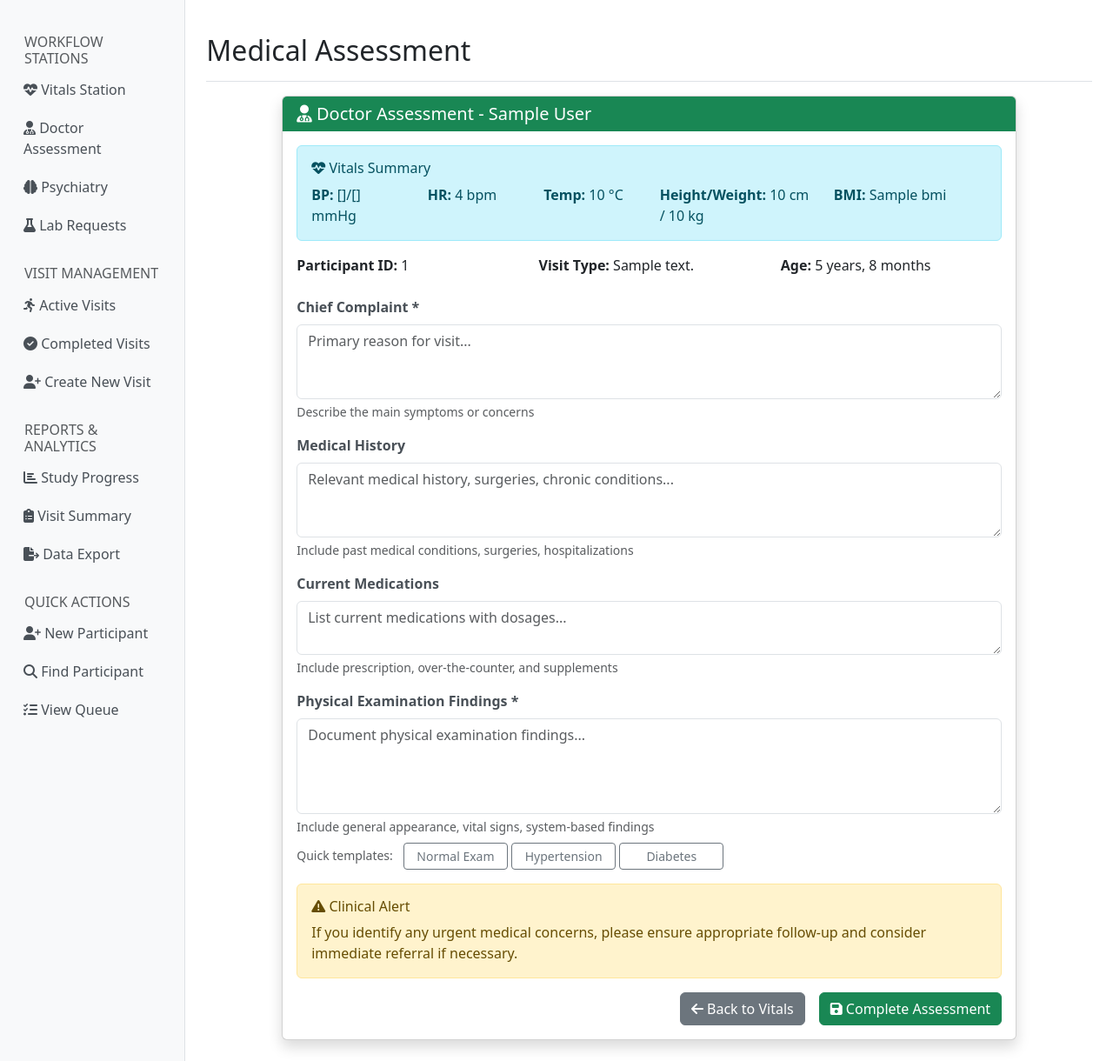
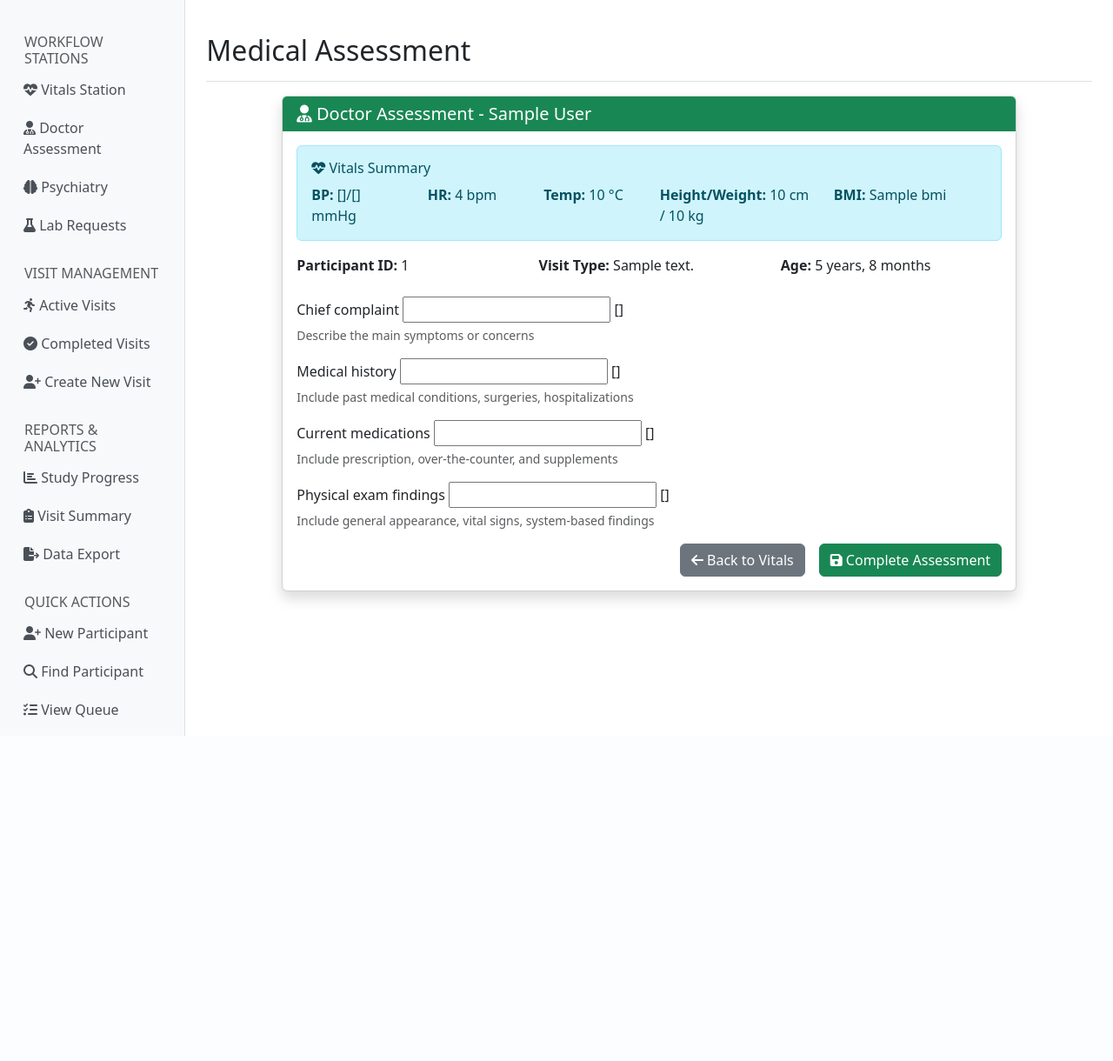
Before and after one commit to mosesotieno/clinical_study, a Django app: template templates/core/doctor_assessment.html in a window 1280 px wide. Shown: the part 57-1277 px from the top of the page at 87% size. After the commit the page ends 903 px from the top, so only its background shows below. Run offline with Django 3.2, Linux system fonts and the light colour scheme; the template is opened without the code that fills it: most values are stand-ins (such as "Sample title", 1, 10 or a date in 2020); form fields are guessed from the names that the template uses.

Commit message:
Updated the doctors assessement thml to use the ModelForm

```diff
--- a/templates/core/doctor_assessment.html
+++ b/templates/core/doctor_assessment.html
@@ -41,47 +41,35 @@
                     </div>
                 </div>
 
-                <form method="post" id="doctorForm">
+               <form method="post" id="doctorForm">
                     {% csrf_token %}
 
                     <div class="mb-3">
-                        <label for="chief_complaint" class="form-label">Chief Complaint *</label>
-                        <textarea class="form-control" id="chief_complaint" name="chief_complaint" rows="3" required placeholder="Primary reason for visit..."></textarea>
+                        {{ form.chief_complaint.label_tag }}
+                        {{ form.chief_complaint }}
+                        {{ form.chief_complaint.errors }}
                         <div class="form-text">Describe the main symptoms or concerns</div>
                     </div>
 
                     <div class="mb-3">
-                        <label for="medical_history" class="form-label">Medical History</label>
-                        <textarea class="form-control" id="medical_history" name="medical_history" rows="3" placeholder="Relevant medical history, surgeries, chronic conditions..."></textarea>
+                        {{ form.medical_history.label_tag }}
+                        {{ form.medical_history }}
+                        {{ form.medical_history.errors }}
                         <div class="form-text">Include past medical conditions, surgeries, hospitalizations</div>
                     </div>
 
                     <div class="mb-3">
-                        <label for="current_medications" class="form-label">Current Medications</label>
-                        <textarea class="form-control" id="current_medications" name="current_medications" rows="2" placeholder="List current medications with dosages..."></textarea>
+                        {{ form.current_medications.label_tag }}
+                        {{ form.current_medications }}
+                        {{ form.current_medications.errors }}
                         <div class="form-text">Include prescription, over-the-counter, and supplements</div>
                     </div>
 
                     <div class="mb-3">
-                        <label for="physical_exam_findings" class="form-label">Physical Examination Findings *</label>
-                        <textarea class="form-control" id="physical_exam_findings" name="physical_exam_findings" rows="4" required placeholder="Document physical examination findings..."></textarea>
+                        {{ form.physical_exam_findings.label_tag }}
+                        {{ form.physical_exam_findings }}
+                        {{ form.physical_exam_findings.errors }}
                         <div class="form-text">Include general appearance, vital signs, system-based findings</div>
-
-                        <!-- Quick Templates -->
-                        <div class="mt-2">
-                            <small class="text-muted">Quick templates:</small>
-                            <button type="button" class="btn btn-sm btn-outline-secondary ms-2" onclick="insertTemplate('normal_exam')">Normal Exam</button>
-                            <button type="button" class="btn btn-sm btn-outline-secondary" onclick="insertTemplate('hypertension')">Hypertension</button>
-                            <button type="button" class="btn btn-sm btn-outline-secondary" onclick="insertTemplate('diabetes')">Diabetes</button>
-                        </div>
-                    </div>
-
-                    <div class="alert alert-warning">
-                        <h6><i class="fas fa-exclamation-triangle"></i> Clinical Alert</h6>
-                        <p class="mb-0">
-                            If you identify any urgent medical concerns, please ensure appropriate follow-up
-                            and consider immediate referral if necessary.
-                        </p>
                     </div>
 
                     <div class="d-grid gap-2 d-md-flex justify-content-md-end">
@@ -93,6 +81,7 @@
                         </button>
                     </div>
                 </form>
+
             </div>
         </div>
     </div>
```
Also changed, not shown: core/forms.py (+33 -0 lines), core/views.py (+22 -29 lines).
